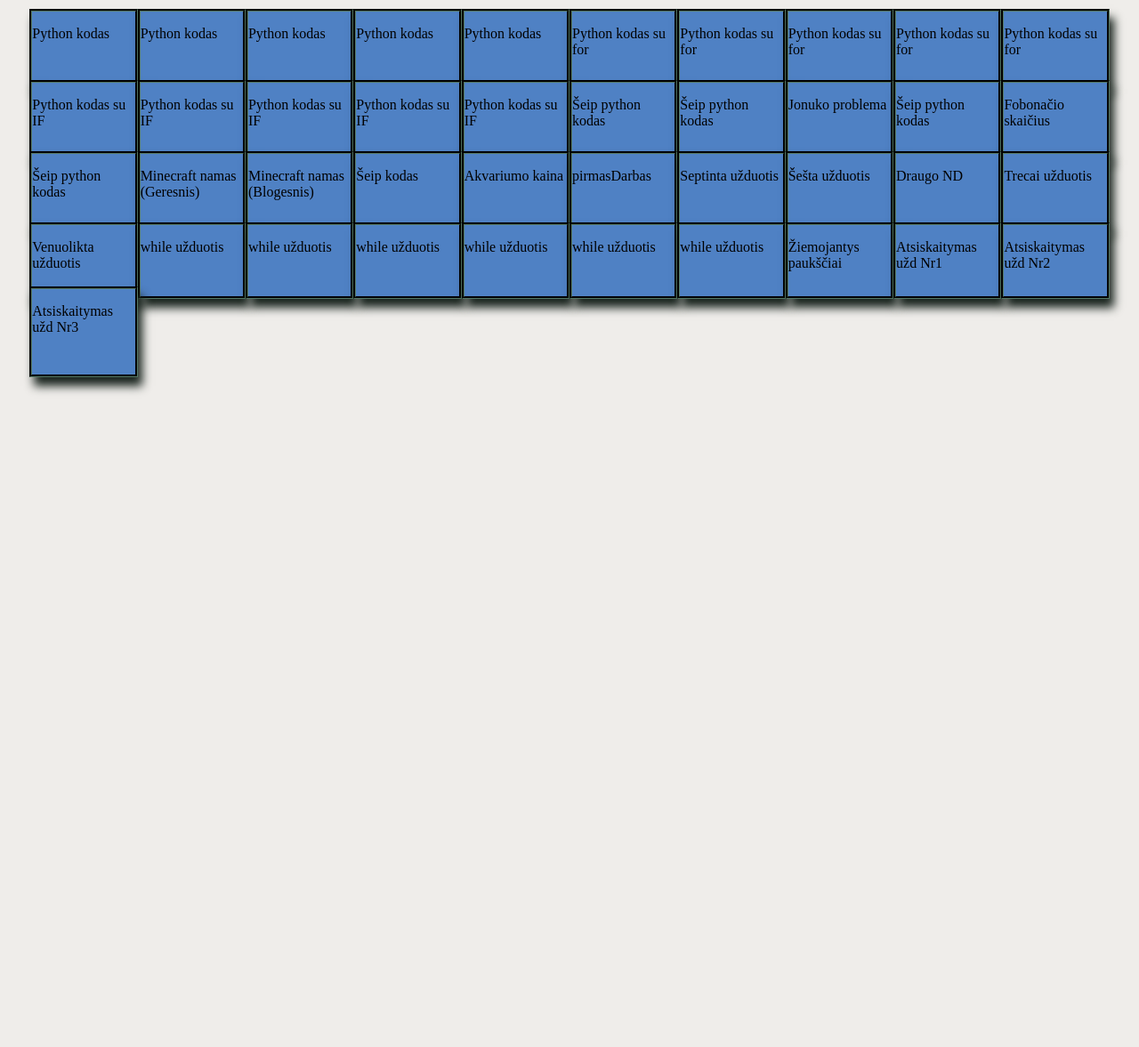
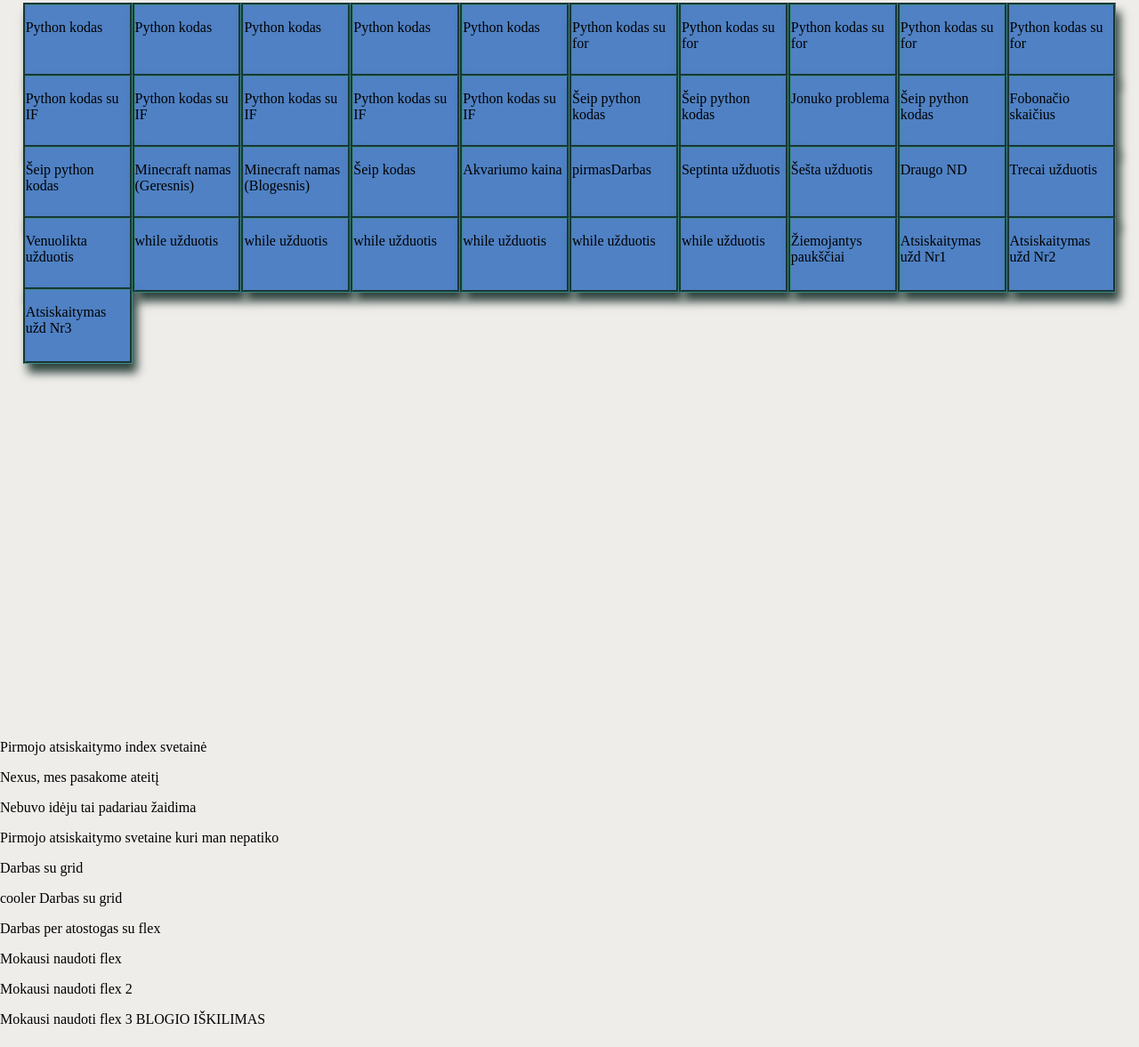
Before and after one commit to NIKASURG/KITM-niko-projektai, a plain HTML site: page index.html in a window 1280 px wide. Shown: the part 1620-2797 px from the top of the page at 89% size. Before the commit the page ends 2433 px from the top, so only its background shows below. Drawn offline with Linux system fonts and the light colour scheme.

Commit message:
išsisaugau

```diff
--- a/js/duomenysKaladelesKurimui.js
+++ b/js/duomenysKaladelesKurimui.js
@@ -198,3 +198,46 @@ const pyDarbai = [
     aprasas: "Atsiskaitymas užd Nr3",
   },
 ];
+const svetaines = [
+  {
+    saltinis: "./svetaine/nebereikalingos_svetaines/HTML/index.html",
+    aprasas: "Pirmojo atsiskaitymo index svetainė",
+  },
+  {
+    saltinis: "./svetaine/nebereikalingos_svetaines/HTML/nexus.html",
+    aprasas: "Nexus, mes pasakome ateitį ",
+  },
+  {
+    saltinis: "./svetaine/nebereikalingos_svetaines/HTML/darSugalvosiu.html",
+    aprasas: "Nebuvo idėju tai padariau žaidima",
+  },
+  {
+    saltinis:
+      "./svetaine/nebereikalingos_svetaines/atmestos_svetaines/index.html",
+    aprasas: "Pirmojo atsiskaitymo svetaine kuri man nepatiko",
+  },
+  {
+    saltinis: "./svetaine/grid/index.html",
+    aprasas: "Darbas su grid",
+  },
+  {
+    saltinis: "./svetaine/grid/antras.html",
+    aprasas: "cooler Darbas su grid",
+  },
+  {
+    saltinis: "./svetaine/flexAtsiskaitimasSvetaine/index.html",
+    aprasas: "Darbas per atostogas su flex",
+  },
+  {
+    saltinis: "./svetaine/divFlex/index.html",
+    aprasas: "Mokausi naudoti flex",
+  },
+  {
+    saltinis: "./svetaine/divFlex/flex2.html",
+    aprasas: "Mokausi naudoti flex 2",
+  },
+  {
+    saltinis: "./svetaine/divFlex/flex3.html",
+    aprasas: "Mokausi naudoti flex 3 BLOGIO IŠKILIMAS",
+  },
+];
--- a/js/klasiuKonstuktorei.js
+++ b/js/klasiuKonstuktorei.js
@@ -37,7 +37,7 @@ class svetainesDarbai {
     this.naujasParagrafas.textContent = aprasas;
     this.naujasDiv.appendChild(this.naujasParagrafas);
 
-    content2.appendChild(this.naujasDiv);
+    content3.appendChild(this.naujasDiv);
 
     this.naujasDiv.addEventListener("click", function () {
       window.location.href = saltinis;
--- a/js/pagrindas.js
+++ b/js/pagrindas.js
@@ -27,6 +27,7 @@ window.addEventListener("load", function () {
 
   projektai.forEach((i) => new Kaladele(i));
   pyDarbai.forEach((i) => new Python(i));
+  svetaines.forEach((i) => new svetainesDarbai(i));
 
   let sukimas = 1;
   let miegas = 0;
--- a/style.css
+++ b/style.css
@@ -5,6 +5,7 @@ html,
 body {
   height: 100%;
   background-color: light-dark(#efedea, #1a251f);
+  margin: 0;
 }
 .prisitaikantisTekst {
   color: light-dark(#333b3c, #efefec);
@@ -65,10 +66,13 @@ p::after {
   background-color: rgb(79, 129, 196);
   height: 100%;
   transition: 0.2s;
-  box-shadow: 5px 10px 10px light-dark(#1a251f, #303030);
-  border: light-dark(#1a251f, #efedea);
+  box-shadow: 5px 10px 10px light-dark(#30443e, #303030);
+  border: light-dark(#3e8b89, #efedea);
   border-style: groove;
 }
 .pitonoKodoDezute:hover {
   height: 120%;
 }
+#content3 {
+  height: 100%;
+}
```
